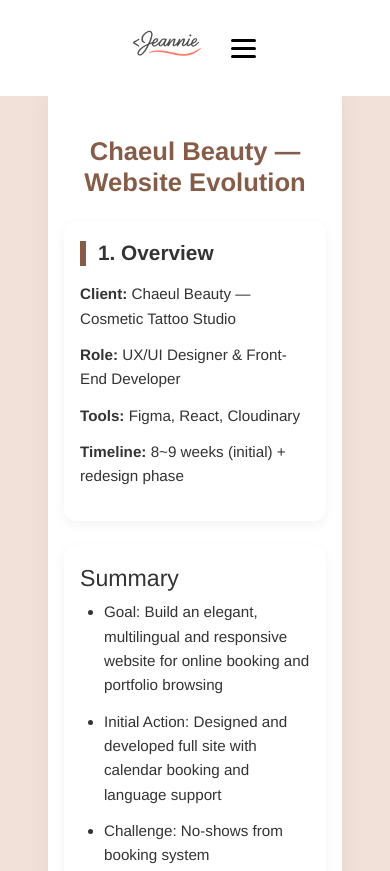
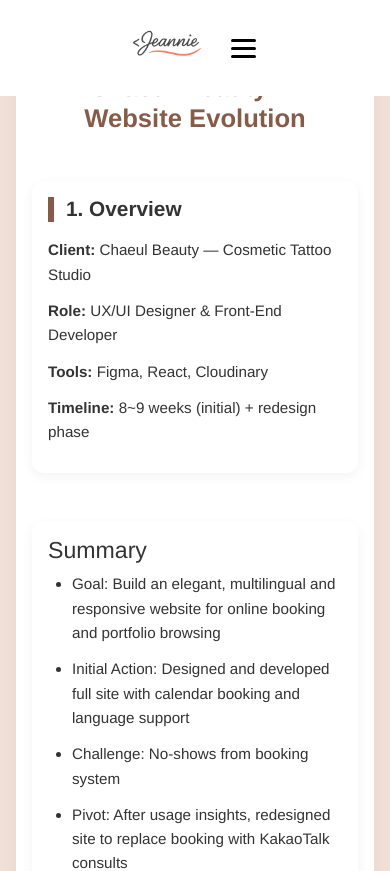
Before and after one commit to Mijincode/jeannie-portfolio, a React (Create React App) app: page /projects/chaeul-beauty in a window 390 px wide. Shown: the top 871 px of the page. Built offline with nearby package versions, Linux system fonts and the light colour scheme.

Commit message:
Update media queries

```diff
--- a/src/components/pages/ChaeulBeauty.css
+++ b/src/components/pages/ChaeulBeauty.css
@@ -278,9 +278,11 @@ body {
 }
 
 @media (max-width: 768px) {
+  .case-study-section-chaeul {
+    padding: 0rem 0rem;
+  }
   .case-study-container {
-    padding: 1.5rem 1rem;
-    margin: 1rem;
+    margin-top: 1.5rem;
   }
 
   .case-study-title-chaeul {
@@ -290,8 +292,7 @@ body {
   }
 
   .case-block-chaeul {
-    padding: 1.25rem 1rem;
-    margin: 1.5rem 0;
+    padding: 1rem 1rem;
   }
 
   .case-block-chaeul h2 {
--- a/src/components/pages/FamilyNutrients.css
+++ b/src/components/pages/FamilyNutrients.css
@@ -132,9 +132,13 @@
 }
 
 @media screen and (max-width: 768px) {
+  .case-study-section-family {
+    padding: 0rem 0rem;
+  }
+
   .case-study-container {
     padding: 1.5rem 1rem;
-    margin: 1rem;
+    margin: 1.5rem;
   }
 
   .case-study-title-family {
--- a/src/components/pages/FlightRoutes.css
+++ b/src/components/pages/FlightRoutes.css
@@ -93,6 +93,10 @@
 
 /* ========== Responsive ========== */
 @media screen and (max-width: 768px) {
+  .case-study-section-flight {
+    padding: 0rem 0rem;
+  }
+
   .case-study-container {
     padding: 1.5rem 1rem;
     margin: 1rem;
--- a/src/components/pages/HMRedesign.css
+++ b/src/components/pages/HMRedesign.css
@@ -106,6 +106,9 @@
 
 /* ========== Responsive ========== */
 @media screen and (max-width: 768px) {
+  .case-study-section-hm {
+    padding: 0rem 0rem;
+  }
   .case-study-container {
     padding: 1.5rem 1rem;
     margin: 1rem;
--- a/src/components/pages/Happiness.css
+++ b/src/components/pages/Happiness.css
@@ -104,6 +104,9 @@
 
 /* ========== Responsive ========== */
 @media screen and (max-width: 768px) {
+  .case-study-section-happiness {
+    padding: 0rem 0rem;
+  }
   .case-study-container {
     padding: 1.5rem 1rem;
     margin: 1rem;
--- a/src/components/pages/HappyToo.css
+++ b/src/components/pages/HappyToo.css
@@ -151,6 +151,10 @@
 
 /* ========== Responsive ========== */
 @media screen and (max-width: 768px) {
+  .case-study-section-happyToo {
+    padding: 0rem 0rem;
+  }
+
   .case-study-container {
     padding: 1.5rem 1rem;
     margin: 1rem;
--- a/src/components/pages/MovieSearch.css
+++ b/src/components/pages/MovieSearch.css
@@ -94,6 +94,9 @@
 
 /* ========== Responsive ========== */
 @media screen and (max-width: 768px) {
+  .case-study-section-movie {
+    padding: 0rem 0rem;
+  }
   .case-study-container {
     padding: 1.5rem 1rem;
     margin: 1rem;
--- a/src/components/pages/StudyPlan.css
+++ b/src/components/pages/StudyPlan.css
@@ -129,6 +129,9 @@
 }
 
 @media (max-width: 768px) {
+  .case-study-section-lms {
+    padding: 0rem 0rem;
+  }
   .case-study-container {
     padding: 1.5rem 1rem;
     margin: 1rem;
--- a/src/components/pages/StyleSerenity.css
+++ b/src/components/pages/StyleSerenity.css
@@ -135,6 +135,9 @@
 }
 
 @media (max-width: 768px) {
+  .case-study-section-style {
+    padding: 0rem 0rem;
+  }
   .case-study-container {
     padding: 1.5rem 1rem;
     margin: 1rem;
```
